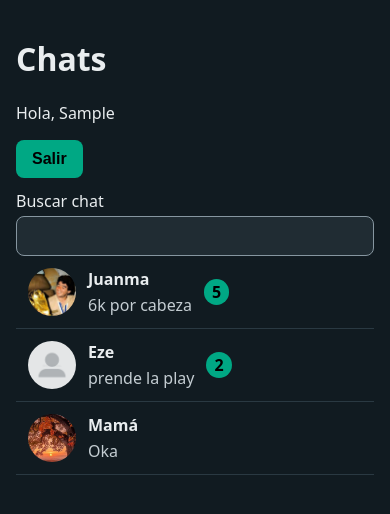
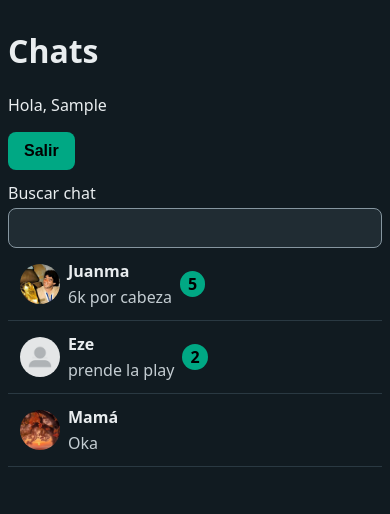
Before and after one commit to julianb2705-lang/TP-Final-Frontend, a React (Vite) app: page /login in a window 390 px wide. Both pictures are taken after typing "Sample" into the empty fields and a click on the button "Entrar". Shown: the top 514 px of the page. Built offline with nearby package versions, Linux system fonts and the light colour scheme.

Commit message:
ajuste de tamaño

```diff
--- a/src/index.css
+++ b/src/index.css
@@ -102,3 +102,12 @@ button {
 }
 
 .chat-row { display: flex; align-items: center; gap: 12px; }
+
+@media (max-width: 600px) {
+  main { padding: 8px; }
+}
+
+@media (max-width: 400px) {
+  .chat-row { gap: 8px; }
+  .avatar { width: 40px; height: 40px; }
+}
```
